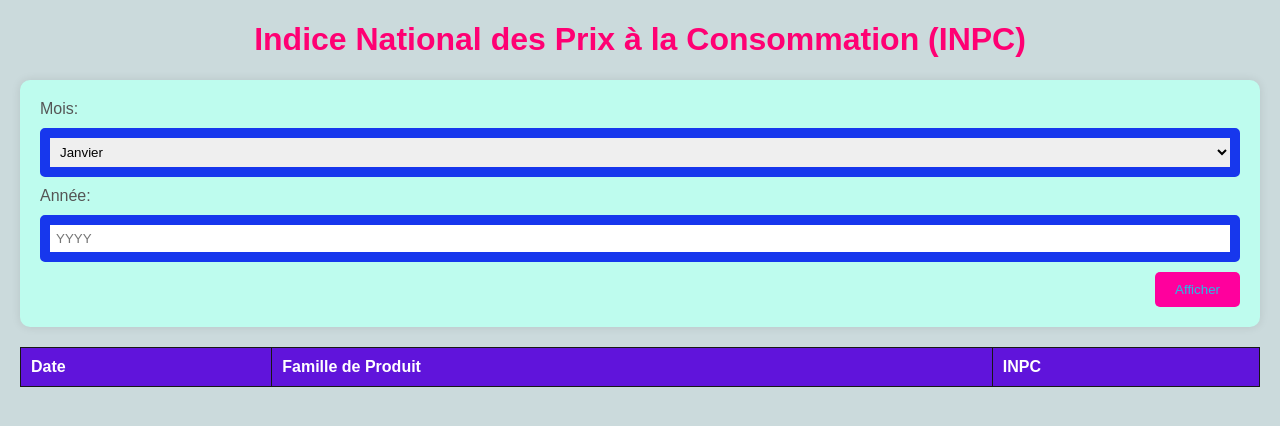
After one commit to Maaly22240/Maaly22240-ANSADE-INDICE_PRIX, a Django app: page /inpc/ in a window 1280 px wide. The commit adds this page. Shown: the top 426 px of the page. Run offline with Django 5.2, Linux system fonts and the light colour scheme; lists and menus that the app fills with data are empty; parts of the project's set-up code (start-up, migrations or seed data) failed here and were passed over.

Commit message:
first comit

```diff
--- a/app_22240/models.py
+++ b/app_22240/models.py
@@ -8,7 +8,7 @@ class Produit(models.Model):
     price_unit = models.FloatField(default=0)
     famille_produit = models.ForeignKey(Famille, on_delete=models.CASCADE)
     code = models.CharField(max_length=255,default=0)
-    moyenne_ponderee = models.FloatField(null=True, blank=True)
+    ponderation = models.FloatField(default=0.0)
 
 
     def __str__(self):
--- a/app_22240/templates/app_22240/panierproduit_list.html
+++ b/app_22240/templates/app_22240/panierproduit_list.html
@@ -7,7 +7,7 @@
     <div class="mb-3">
       <a  href="{% url 'export_view' model_name='panierproduit' %}" class="btn btn-primary"><i class="fas fa-upload"></i> Export panierproduit</a>
       <a href="{% url 'import_panierproduit' %}" class="btn btn-danger"><i class="fas fa-download"></i> Import PanierProduit</a>
-      <a href="{% url 'calcul_moyenne_ponderee' %}" class="btn btn-warning"><i class="fas fa-layer-group"></i> INPC</a>
+      <a href="{% url 'inpc' %}" class="btn btn-warning"><i class="fas fa-layer-group"></i> INPC</a>
     </div>
 
     <table class="table  table-success">
--- a/app_22240/templates/app_22240/produit_list.html
+++ b/app_22240/templates/app_22240/produit_list.html
@@ -17,6 +17,7 @@
                 <th>Prix Unité</th>
                 <th>Famille Produit</th>
                 <th>Code</th>
+                <th>Ponderation</th>
                 <th>Actions</th>
             </tr>
         </thead>
@@ -28,6 +29,8 @@
                     <td>{{ produit.price_unit }}</td>
                     <td>{{ produit.famille_produit.nom }}</td>
                     <td>{{ produit.code }}</td>
+                    <td>{{ produit.ponderation }}</td>
+
                     <td>
                         <a href="{% url 'produit_update' produit.pk %}" class="btn btn-warning btn-sm"><i class="fas fa-tag"></i> Edit</a>
                         <a href="{% url 'produit_detail' produit.pk %}" class="btn btn-info btn-sm"><i class="fas fa-layer-group"></i> Detail</a>
--- /dev/null
+++ b/app_22240/templates/inpc.html
@@ -0,0 +1,159 @@
+<!DOCTYPE html>
+<html lang="en">
+<head>
+    <style>
+        body {
+            font-family: Arial, sans-serif;
+            background-color: #cbdadc;
+            color: #333;
+            margin: 20px;
+        }
+
+        h1 {
+            color: hsl(333, 100%, 50%);
+        }
+
+        form {
+            background-color: #befcee;
+            padding: 20px;
+            border-radius: 10px;
+            box-shadow: 0 0 10px rgba(0, 0, 0, 0.1);
+            margin-bottom: 10px;
+        }
+
+        label {
+            display: block;
+            margin-bottom: 10px;
+            color: #555;
+        }
+
+        select, input {
+            width: 100%;
+            padding: 6px;
+            margin-bottom: 10px;
+            border: 10px solid rgb(23, 55, 237);
+            border-radius: 5px;
+        }
+
+        button {
+            background-color: hsl(323, 100%, 50%);
+            color: hsl(191, 78%, 51%);
+            padding: 10px 20px;
+            border: none;
+            border-radius: 5px;
+            cursor: pointer;
+        }
+
+        button:hover {
+            background-color: #0056b3;
+        }
+
+        h2 {
+            color: #007bff;
+        }
+
+        table {
+            width: 100%;
+            border-collapse: collapse;
+            margin-top: 20px;
+        }
+
+        th, td {
+            padding: 10px;
+            border: 1px solid hsl(120, 2%, 9%);
+            text-align: left;
+        }
+
+        th {
+            background-color: #6014db;
+            color: #fff;
+        }
+
+        tr:nth-child(even) {
+            background-color: #f9f9f9;
+        }
+
+        tr:hover {
+            background-color: #3eea28;
+        }
+
+        p {
+            color: #d61b1b;
+            margin-top: 10px;
+        }
+    </style>
+    <style>
+        /* Your existing styles */
+
+        form {
+            /* Add some additional styling for the form */
+            display: flex;
+            justify-content: space-between;
+            align-items: center;
+            flex-wrap: wrap;
+        }
+    </style>
+    <!-- Your existing meta tags and title -->
+    <script>
+        // JavaScript function to submit the form when both month and year are selected
+        function submitForm() {
+            var mois = document.getElementById('mois').value;
+            var annee = document.getElementById('annee').value;
+
+            // Check if both month and year are selected
+            if (mois !== '' && annee !== '') {
+                document.getElementById('dateForm').submit();
+            }
+        }
+    </script>
+</head>
+<body>
+    <h1 style="text-align: center;" >Indice National des Prix à la Consommation (INPC)</h1>
+
+    <!-- Form for selecting month and year -->
+    <form id="dateForm" method="GET" action="{% url 'inpc' %}">
+        <label for="mois">Mois:</label>
+        <select id="mois" name="mois" onchange="submitForm()">
+            <option value="1">Janvier</option>
+        <option value="2">Février</option>
+        <option value="3">Mars</option>
+        <option value="4">Avril</option>
+        <option value="5">Mai</option>
+        <option value="6">Juin</option>
+        <option value="7">Juillet</option>
+        <option value="8">Août</option>
+        <option value="9">Septembre</option>
+        <option value="10">Octobre</option>
+        <option value="11">Novembre</option>
+        <option value="12">Décembre</option>
+        </select>
+
+        <label for="annee">Année:</label>
+        <input type="text" id="annee" name="annee" placeholder="YYYY" pattern="\d{4}" required>
+<br>
+        <button type="button" onclick="submitForm()">Afficher</button>
+    </form>
+
+    <!-- Table to display results -->
+    <table>
+        <thead>
+            <tr>
+                <th>Date</th>
+                <th>Famille de Produit</th>
+                <th>INPC</th>
+            </tr>
+        </thead>
+        <tbody>
+            {% for resultat in resultats %}
+                <tr>
+                    <td>{{ resultat.date }}</td>
+                    <td>{{ resultat.famille_produit }}</td>
+                    <td>{{ resultat.inpc }}</td>
+                </tr>
+            {% endfor %}
+        </tbody>
+    </table>
+
+    <!-- Your existing scripts and closing tags -->
+</body>
+</html>
--- a/app_22240/templates/line_chart.html
+++ b/app_22240/templates/line_chart.html
@@ -27,8 +27,8 @@
                     borderColor: 'rgb(255, 99, 132)',
                     backgroundColor: 'rgba(255, 99, 132, 0.2)',  // Background color of the dataset
                     borderWidth: 2,
-                    pointRadius: 5,
-                    pointHoverRadius: 8,
+                    pointRadius: 2,
+                    pointHoverRadius: 4,
                     tension: 0.4
                 }]
             },
--- a/app_22240/urls.py
+++ b/app_22240/urls.py
@@ -57,6 +57,6 @@ urlpatterns = [
 
     path('line_chart/<int:produit_id>/', PriceEvolutionChartView.as_view(),name='line_chart'),
 
-    path('calcul-moyenne-ponderee/', CalculMoyennePonderéeView.as_view(), name='calcul_moyenne_ponderee'),
+    path('inpc/', afficher_inpc, name='inpc'),
 
 ]
--- a/app_22240/views.py
+++ b/app_22240/views.py
@@ -402,73 +402,68 @@ class PriceEvolutionChartView(View):
         return render(request, self.template_name, context)
 ##########################calcul d'INPC
 
-# views.py
+from django.shortcuts import render
+from .models import Famille, Prix
+from django.http import HttpResponse
+from django.views.decorators.http import require_GET
 
-from django.shortcuts import render
-from django.views import View
-from django.db.models import Avg
 from decimal import Decimal
-from .models import Produit, Prix, PanierProduit
 
-class CalculMoyennePonderéeView(View):
-    template_name = 'calcul_moyenne_ponderee.html'
+def calculer_inpc_par_famille(mois, annee):
+    familles = Famille.objects.all()
+    resultats = []
 
-    def get_inpc(self, month, year, produit_id):
-        prix_moyen = Prix.objects.filter(date__month=month, date__year=year, produit_id=produit_id).aggregate(Avg('valeur'))['valeur__avg']
+    for famille in familles:
+        # Calculate the weighted average using the ponderation field
+        total_ponderation = Decimal('0')
+        weighted_sum = Decimal('0')
 
-        if prix_moyen is not None:
-            inpc = Decimal(str(prix_moyen)) * Decimal('1.1')
-        else:
-            inpc = None
+        prix_objects = Prix.objects.filter(
+            produit_id__famille_produit=famille,
+            date__month=mois,
+            date__year=annee
+        )
 
-        return inpc
+        for prix_obj in prix_objects:
+            # Replace 'produit_id' with the correct field name that references the Produit model
+            ponderation = Decimal(str(prix_obj.produit_id.ponderation))
+            valeur = Decimal(str(prix_obj.valeur))
 
-    def get_queryset(self, month, year, produit_id):
-        prix_filtres = Prix.objects.filter(date__month=month, date__year=year, produit_id=produit_id)
+            total_ponderation += ponderation
+            weighted_sum += ponderation * valeur
 
-        panier_produits = PanierProduit.objects.filter(price__in=prix_filtres)
+        inpc = weighted_sum / total_ponderation if total_ponderation != Decimal('0') else Decimal('0')
 
-        totals_produits = {}
+        resultats.append({
+            'date': f"{mois}/{annee}",
+            'famille_produit': famille.nom,
+            'inpc': inpc
+        })
 
-        for panier_produit in panier_produits:
-            produit_id = panier_produit.price.produit_id.id
-            ponderation = panier_produit.ponderation
-            prix_valeur = float(panier_produit.price.valeur)
+    return resultats
 
-            if produit_id not in totals_produits:
-                totals_produits[produit_id] = {
-                    'poids_total': 0,
-                    'somme_ponderee': 0,
-                }
+@require_GET
+def afficher_inpc(request):
+    if 'mois' in request.GET and 'annee' in request.GET:
+        mois_str = request.GET['mois']
+        annee_str = request.GET['annee']
 
-            totals_produits[produit_id]['poids_total'] += ponderation
-            totals_produits[produit_id]['somme_ponderee'] += ponderation * prix_valeur
+        # Check if mois and annee are non-empty
+        if mois_str and annee_str:
+            try:
+                mois = int(mois_str)
+                annee = int(annee_str)
+            except ValueError:
+                return HttpResponse("Invalid month or year values")
 
-        for produit_id, totals in totals_produits.items():
-            poids_total = totals['poids_total']
-            somme_ponderee = totals['somme_ponderee']
+            # Calculate INPC based on selected month and year
+            resultats = calculer_inpc_par_famille(mois, annee)
 
-            produit = Produit.objects.get(id=produit_id)
-            produit.moyenne_ponderee = somme_ponderee / poids_total if poids_total != 0 else 0
-            produit.save()
+            # Render the template with the results
+            context = {
+                'resultats': resultats
+            }
+            return render(request, 'inpc.html', context)
 
-        return Produit.objects.all()
-
-    def get(self, request, *args, **kwargs):
-        month = request.GET.get('month')
-        year = request.GET.get('year')
-        produit_id = request.GET.get('produit')
-
-        if month and year and produit_id:
-            inpc = self.get_inpc(month, year, produit_id)
-            resultats = {produit.label: produit.moyenne_ponderee for produit in self.get_queryset(month, year, produit_id)}
-            produit_selectionne = Produit.objects.get(id=produit_id)
-        else:
-            inpc = None
-            resultats = None
-            produit_selectionne = None
-
-        produits = Produit.objects.all()
-
-        context = {'resultats': resultats, 'inpc': inpc, 'produit_selectionne': produit_selectionne, 'produits': produits}
-        return render(request, self.template_name, context)
+    # If the form has not been submitted or mois/annee are empty, render the empty form
+    return render(request, 'inpc.html', {'resultats': []})
```
Also changed, not shown: app_22240/templates/base.html (+6 -6 lines), app_22240/templates/calcul_moyenne_ponderee.html (deleted, +0 -149 lines), app_22240/templates/home.html (+25 -11 lines), app_22240/migrations/0005_remove_produit_moyenne_ponderee_produit_ponderation.py (added).
